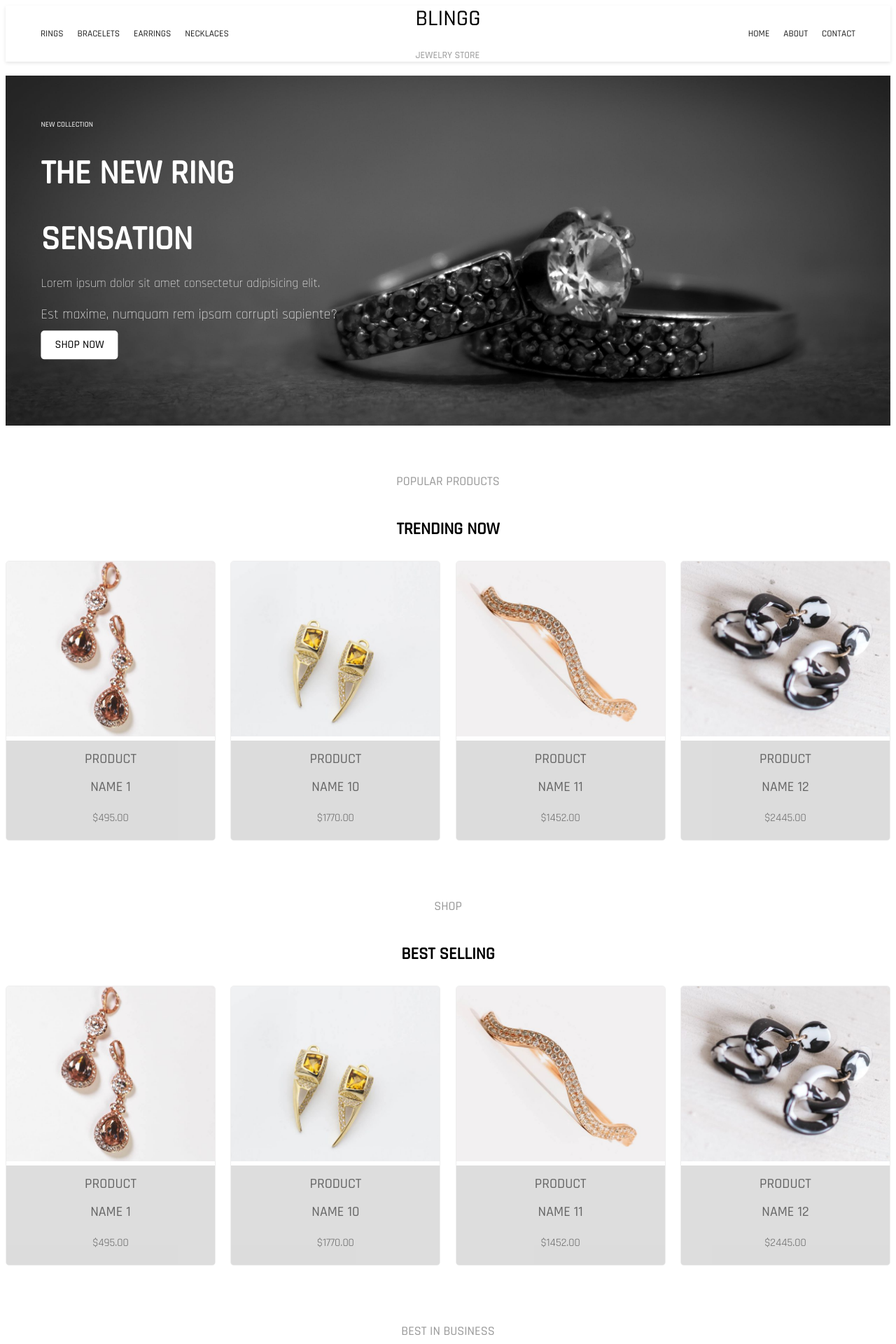
After one commit to AadelAferyad/ITIAM, a PHP site: page /main.php in a window 1280 px wide. The commit adds this page. Shown: the top 1920 px of the page at 70% size. Run offline with PHP 8.4, Linux system fonts and the light colour scheme; data that the repository does not hold is empty.

Commit message:
fizzbuzz

```diff
--- /dev/null
+++ b/0x00-ecommerce_site_php/body.php
@@ -0,0 +1,162 @@
+<?php
+$conn = new mysqli("localhost", "haruma", "kjkszpj987", "Test1");
+if ($conn->connect_error) {
+    die("Connection failed: " . $conn->connect_error);
+}
+$result = $conn->query("SELECT * FROM sharshar");
+
+while ($data = $result->fetch_assoc())
+{
+    echo $data['id'] . "<br>";
+    echo $data['title'] . "<br>";
+    echo $data['price_1'] . "<br>";
+    echo $data['price_2'] . "<br>";
+    $img_path = "./img/".$data['img'];
+    echo "<img src='{$img_path}' width='100px'>";
+
+}
+
+$conn->close();
+?>
+
+<div class="core">
+      <div class="cont">
+        <img src="./img/bg_1.jpg" alt="" id="banner" />
+      </div>
+      <div class="ichhar">
+        <h6>NEW COLLECTION</h6>
+        <h1>THE NEW RING</h1>
+        <h1>SENSATION</h1>
+        <p>Lorem ipsum dolor sit amet consectetur adipisicing elit.</p>
+        <p id="parag">Est maxime, numquam rem ipsam corrupti sapiente?</p>
+        <a href="">SHOP NOW</a>
+      </div>
+    </div>
+    <div class="container">
+      <div class="top_pr">
+        <h6>POPULAR PRODUCTS</h6>
+        <h1>TRENDING NOW</h1>
+      </div>
+      <div class="cards_cont">
+        <div class="cards">
+          <img src="./img/pr_4.jpg" alt="" />
+          <div class="cards_info">
+            <h1>PRODUCT</h1>
+            <h1>NAME 1</h1>
+            <h4>$495.00</h4>
+          </div>
+        </div>
+        <div class="cards">
+          <img src="./img/pr_3.jpg" alt="" />
+          <div class="cards_info">
+            <h1>PRODUCT</h1>
+            <h1>NAME 10</h1>
+            <h4>$1770.00</h4>
+          </div>
+        </div>
+        <div class="cards">
+          <img src="./img/pr_2.jpg" alt="" />
+          <div class="cards_info">
+            <h1>PRODUCT</h1>
+            <h1>NAME 11</h1>
+            <h4>$1452.00</h4>
+          </div>
+        </div>
+        <div class="cards">
+          <img src="./img/pr_1.jpg" alt="" />
+          <div class="cards_info">
+            <h1>PRODUCT</h1>
+            <h1>NAME 12</h1>
+            <h4>$2445.00</h4>
+          </div>
+        </div>
+      </div>
+      <div class="top_pr">
+        <h6>SHOP</h6>
+        <h1>BEST SELLING</h1>
+      </div>
+      <div class="cards_cont">
+        <div class="cards">
+          <img src="./img/pr_4.jpg" alt="" />
+          <div class="cards_info">
+            <h1>PRODUCT</h1>
+            <h1>NAME 1</h1>
+            <h4>$495.00</h4>
+          </div>
+        </div>
+        <div class="cards">
+          <img src="./img/pr_3.jpg" alt="" />
+          <div class="cards_info">
+            <h1>PRODUCT</h1>
+            <h1>NAME 10</h1>
+            <h4>$1770.00</h4>
+          </div>
+        </div>
+        <div class="cards">
+          <img src="./img/pr_2.jpg" alt="" />
+          <div class="cards_info">
+            <h1>PRODUCT</h1>
+            <h1>NAME 11</h1>
+            <h4>$1452.00</h4>
+          </div>
+        </div>
+        <div class="cards">
+          <img src="./img/pr_1.jpg" alt="" />
+          <div class="cards_info">
+            <h1>PRODUCT</h1>
+            <h1>NAME 12</h1>
+            <h4>$2445.00</h4>
+          </div>
+        </div>
+      </div>
+      <div class="top_pr">
+        <h6>BEST IN BUSINESS</h6>
+        <h1>WHY CHOOSE US</h1>
+      </div>
+      <div class="why">
+        <h4>
+          Jam a man of fortune, and J must seek my fortune. hanrry ivariss
+        </h4>
+        <h4>look me up on github or linkedin.</h4>
+        <h4>Aadel aferyad</h4>
+        <h4>&copy; Copyright by lhbil</h4>
+      </div>
+      <div class="ft_lib">
+        <div class="strlen">
+          <div class="spons">
+            <h1>BIG DISCOUNTS</h1>
+            <h4>
+              Lorem ipsum dolor sit amet consectetur adipisicing elit. Magni
+              cupiditate ex assumenda recusandae a tempora.
+            </h4>
+          </div>
+        </div>
+        <div class="strlen_cus">
+          <div class="spons">
+            <h1>FREE SHIPPING</h1>
+            <h4>
+              Lorem ipsum dolor sit amet consectetur adipisicing elit. Magni
+              cupiditate ex assumenda recusandae a tempora.
+            </h4>
+          </div>
+        </div>
+        <div class="strlen_cus">
+          <div class="spons">
+            <h1>SECURE PAYMENTS</h1>
+            <h4>
+              Lorem ipsum dolor sit amet consectetur adipisicing elit. Magni
+              cupiditate ex assumenda recusandae a tempora.
+            </h4>
+          </div>
+        </div>
+        <div class="strlen">
+          <div class="spons">
+            <h1>ORDER TRACKING</h1>
+            <h4>
+              Lorem ipsum dolor sit amet consectetur adipisicing elit. Magni
+              cupiditate ex assumenda recusandae a tempora.
+            </h4>
+          </div>
+        </div>
+      </div>
+    </div>
--- /dev/null
+++ b/0x00-ecommerce_site_php/footer.php
@@ -0,0 +1,31 @@
+
+<div class="footer">
+      <div class="container">
+        <div class="ft">
+          <div class="logo_WB">
+            <h1>BLINGG</h1>
+            <h5>JEWELRY STORE</h5>
+          </div>
+          <div>
+            <h1>ABOUT US</h1>
+            <a href=""><h6>Home</h6></a>
+            <a href=""><h6>About</h6></a>
+            <a href=""><h6>Contact</h6></a>
+          </div>
+          <div>
+            <h1>SHOP</h1>
+            <a href=""><h6>Bracelets</h6></a>
+            <a href=""><h6>Earrings</h6></a>
+            <a href=""><h6>Necklaces</h6></a>
+          </div>
+          <div>
+            <h1>ADDRESS</h1>
+            <h6>98 Battery street, San Francisco</h6>
+            <h6>CA 94111</h6>
+            <h6>USA</h6>
+          </div>
+        </div>
+      </div>
+    </div>
+  </body>
+</html>
--- /dev/null
+++ b/0x00-ecommerce_site_php/index.php
@@ -0,0 +1,33 @@
+
+<!DOCTYPE html>
+<html lang="en">
+  <head>
+    <meta charset="UTF-8" />
+    <meta name="viewport" content="width=device-width, initial-scale=1.0" />
+    <link rel="preconnect" href="https://fonts.googleapis.com" />
+    <link rel="preconnect" href="https://fonts.gstatic.com" crossorigin />
+    <link
+      href="https://fonts.googleapis.com/css2?family=Rajdhani:wght@300;400;500&display=swap"
+      rel="stylesheet"
+    />
+    <link rel="stylesheet" href="style.css" />
+    <title>Ecommerce</title>
+  </head>
+  <body>
+    <div class="nav">
+      <div class="categ">
+        <a href=""><h5>RINGS</h5></a>
+        <a href=""><h5>BRACELETS</h5></a>
+        <a href=""><h5>EARRINGS</h5></a>
+        <a href=""><h5>NECKLACES</h5></a>
+      </div>
+      <div class="logo">
+        <h1>BLINGG</h1>
+        <h5 id="logo_seg">JEWELRY STORE</h5>
+      </div>
+      <div class="pages">
+        <a href=""><h5 id="home">HOME</h5></a>
+        <a href=""><h5>ABOUT</h5></a>
+        <a href=""><h5>CONTACT</h5></a>
+      </div>
+    </div>
--- /dev/null
+++ b/0x00-ecommerce_site_php/main.php
@@ -0,0 +1,7 @@
+<?php
+
+    include ('./index.php');
+    include ('./body.php');
+    include ('./footer.php');
+
+?>
--- a/0x00-ecommerce_site_php/style.css
+++ b/0x00-ecommerce_site_php/style.css
@@ -1,197 +1,265 @@
-*{
-	text-decoration: none;
-	margin: 0;
-	padding: 0;
-}
-body{
-	width: 100%;
-	height: 100%;
+/* Global styles */
+
+* {
+	box-sizing: border-box;
+	font-family: Rajdhani, sans-serif;
+	font-weight: 500;
   }
 
-.nav{
-	width: 80%;
-	height: 100%;
+  a {
+	text-decoration: none;
+	color: inherit;
+  }
+
+  /* Navigation bar */
+
+  .nav {
+	width: 100%;
+	height: 80px;
 	display: flex;
 	justify-content: space-between;
 	align-items: center;
-	padding-left: 6%;
-	padding-right: 6%;
-
-}
-.categ{
-	display: flex;
-
-}
-.categ a{
-	padding-left: 4%;
-	color:  rgb(100, 99, 99);
-}
-.categ a:hover{
-	color: rgb(184, 125, 15);
-}
-.pages a{
-	padding-left: 4%;
-	color: rgb(100, 99, 99);
-}
-.pages a:hover{
-	color: rgb(184, 125, 15);
-}
-.pages{
-	display: flex;
-
-}
-#logo_seg{
-	color: grey;
-	font-size: 15px;
+	padding: 20px 40px;
+	background-color: #fff;
+	box-shadow: 0px 2px 5px rgba(0, 0, 0, 0.1);
   }
 
-.core{
+  .categ {
+	display: flex;
+  }
+
+  .categ a {
+	padding: 5px 10px;
+	border-radius: 5px;
+	font-size: 16px;
+	font-weight: 600;
+	color: #222;
+	transition: all 0.2s ease-in-out;
+  }
+
+  .categ a:hover {
+	color: #4e75f8;
+  }
+
+  .pages {
+	display: inline-flex;
+  }
+
+  .pages a {
+	padding: 5px 10px;
+	border-radius: 5px;
+	font-size: 16px;
+	font-weight: 600;
+	color: #222;
+	transition: all 0.2s ease-in-out;
+  }
+
+  .pages a:hover {
+	color: #4e75f8;
+  }
+
+  .logo {
+	position: absolute;
+	left: 50%;
+	transform: translateX(-50%);
+  }
+
+  #logo_seg {
+	color: #999;
+	font-size: 14px;
+  }
+
+  /* Core section */
+
+  .core {
 	width: 100%;
-	height: 100%;
+	height: auto;
 	position: relative;
-	padding-top: 10px;
   }
-#banner{
+
+  #banner {
+	margin-top: 20px;
 	width: 100%;
 	height: 500px;
+	object-fit: cover;
   }
 
-.ichhar{
-	color: white;
+  .ichhar {
 	position: absolute;
-	top: 31%;
-	left: 7%;
+	top: 45%;
+	left: 44%;
+	transform: translate(-50%, -50%);
+	text-align: start;
+	color: #fff;
+	width: 80%;
   }
-.ichhar p{
-	padding-bottom:10px;
-	font-weight: 100;
-	color: rgb(179, 179, 179);
+
+  .ichhar p {
+	font-size: 18px;
+	font-weight: 300;
+	color: #fff;
   }
-.ichhar h1{
-	font-size: 46px;
+
+  .ichhar h1 {
+	font-size: 48px;
+	font-weight: 700;
+	margin-bottom: 20px;
   }
-#parag{
-	padding-bottom: 26px;
+
+  #parag {
+	font-size: 20px;
+	font-weight: 300;
+	margin-bottom: 20px;
   }
-.ichhar a{
-	color: white;
-	border: 1px solid white;
-	padding: 10px;
-	padding-left: 30px;
-	padding-right: 30px;
-	font-size: 15px;
+
+  .ichhar a {
+	background-color: #fff;
+	color: #000;
+	padding: 10px 20px;
+	border-radius: 5px;
+	transition: all 0.2s ease-in-out;
   }
-.ichhar a:hover{
-	background-color: white;
-	color: black;
-	border-color: black;
+
+  .ichhar a:hover {
+	background-color: #6e6e6eb9;
+	color: #84c3ff;
   }
-.container{
-	width: 80%;
-	height: 100%;
-	padding-left: 6%;
-	padding-right: 6%;
-}
-.cards_cont{
+
+  /* Product cards section */
+
+  .container {
 	width: 100%;
-	height: 100%;
-	display: flex;
-
-}
-.cards{
-	width: 100%;
-	height: 100%;
-	padding-right: 1%;
-	padding-top: 5%;
 	display: flex;
 	flex-direction: column;
 	align-items: center;
   }
-.cards img{
-	width: 300px;
-	height: 300px;
-}
-.top_pr{
-	width: 100%;
-	height: 100%;
+
+  .top_pr {
 	text-align: center;
-	padding-top: 5%;
-	padding-bottom: 10px;
-	padding-left: 50px;
-}
-.top_pr h6{
-	font-size: 16px;
-	color: grey;
-}
-.cards_info{
-	padding-top: 5%;
-	padding-bottom: 50%;
-}
-.cards_info h1{
-	font-weight: 200;
-	font-size: 20px;
-}
-.cards_info h4{
-	padding-top: 4%;
-	padding-left: 9%;
-}
-.why{
-	width: 100%;
-	height: 100%;
-	text-align: center;
-	color: grey;
-	font-size: 16px;
-	padding-bottom: 10px;
-	padding-left: 50px;
-}
-.ft_lib{
-	display: flex;
-	width: 100%;
-	height: 100%;
-
-	padding-top: 10%;
-}
-.strlen{
-
-	padding-bottom: 10%;
-}
-.strlen h1{
-	font-weight: 400;
-	font-size: 21px;
-}
-.strlen h4{
-	padding-top: 3%;
-	color: grey;
-	font-weight: 200;
-	font-size: 15px;
+	padding: 20px 0;
   }
 
-.strlen_cus{
-	padding-right: 2%;
-	padding-left: 2%;
-	padding-bottom: 10%;
+  .top_pr h6 {
+	font-size: 18px;
+	font-weight: 500;
+	color: #999;
   }
-.strlen_cus h1{
+
+  .top_pr h1 {
+	font-size: 24px;
+	font-weight: 700;
+	margin-bottom: 10px;
+  }
+
+  .cards_cont {
+	width: 100%;
+	display: flex;
+	flex-wrap: wrap;
+	justify-content: space-between;
+  }
+
+  .cards {
+	width: 300px;
+	height: 400px;
+	margin-bottom: 20px;
+	border: 1px solid #eee;
+	border-radius: 5px;
+	overflow: hidden;
+	position: relative;
+  }
+
+  .cards img {
+	width: 100%;
+	height: 250px;
+	object-fit: cover;
+  }
+
+  .cards_info {
+	position: absolute;
+	bottom: 20;
+	width: 100%;
+	background-color: rgba(175, 175, 175, 0.705);
+	opacity: 0.6;
+  }
+  /* Product cards section (continued) */
+
+  .cards_info h1 {
+	display: flex;
+	color: #000000;
+	font-size: 20px;
+	font-weight: 500;
+	margin-bottom: 5px;
+	justify-content: center;
+  }
+
+  .cards_info h4 {
+	display: flex;
+	color: #000000;
+	font-size: 16px;
 	font-weight: 400;
-	font-size: 21px;
+	justify-content: center;
   }
-.strlen_cus h4{
-	padding-top: 3%;
-	color: grey;
-	font-weight: 200;
-	font-size: 15px;
+
+  /* Why Choose Us section */
+
+  .why {
+	width: 100%;
+	height: auto;
+	text-align: center;
+	padding: 20px 0;
   }
-.footer{
+
+  .why h4 {
+	font-size: 18px;
+	font-weight: 500;
+	color: #999;
+	margin-bottom: 10px;
+  }
+
+  .why h6 {
+	font-size: 14px;
+	font-weight: 300;
+	color: #999;
+  }
+
+  .spons h1 {
+	display: flex;
+	justify-content: center;
+  }
+  .spons {
+	padding: 23px;
+  }
+
+  /* Footer section */
+
+  .footer {
 	width: 100%;
-	height: 100%;
-	background-color: hsl(26.67deg 47.37% 96.27%);
+	height: auto;
+	background-color: rgba(175, 175, 175, 0.747);
+	padding: 20px 40px;
   }
-.ft{
-	padding-top: 5%;
-	padding-bottom: 10%;
+
+  .ft {
 	width: 100%;
-	height: 100%;
+	height: auto;
 	display: flex;
 	justify-content: space-between;
 	align-items: center;
   }
+
+  .ft div {
+	margin-bottom: 20px;
+  }
+
+  .ft h1 {
+	color: #000000;
+	font-size: 24px;
+	font-weight: 700;
+	margin-bottom: 10px;
+  }
+
+  .ft h6 {
+	color: #000000;
+	font-size: 16px;
+	font-weight: 400;
+  }
```
Also changed, not shown: 0x00-ecommerce_site_php/input.php (+7 -2 lines). Lines whose indentation alone changed are shown as unchanged.
